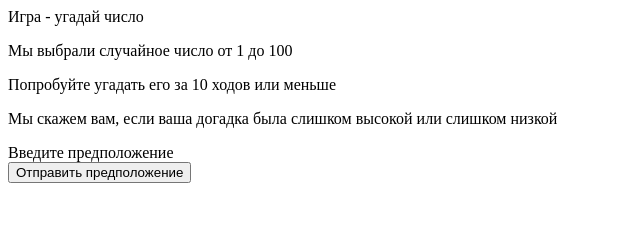
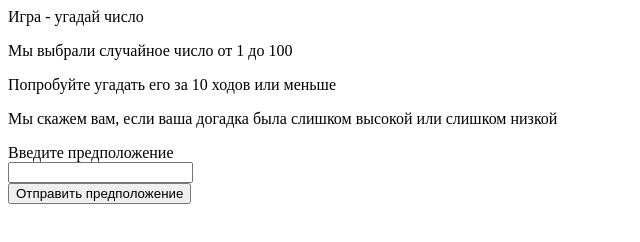
Before and after one commit to bushlalex/java_my_second_game, a plain HTML site: page index.html in a window 1280 px wide. Shown: the whole page, without its empty margins (0-640 px from the left). Drawn offline with Linux system fonts and the light colour scheme.

Commit message:
Сделал весь html, добавив блок, где пользователь вводит число

```diff
--- a/index.html
+++ b/index.html
@@ -20,7 +20,9 @@
     </div>
     <div>
         <div>Введите предположение</div>
-        <div></div>
+        <div>
+            <input type="number">
+        </div>
         <div>
             <button>
                 <div>
```
